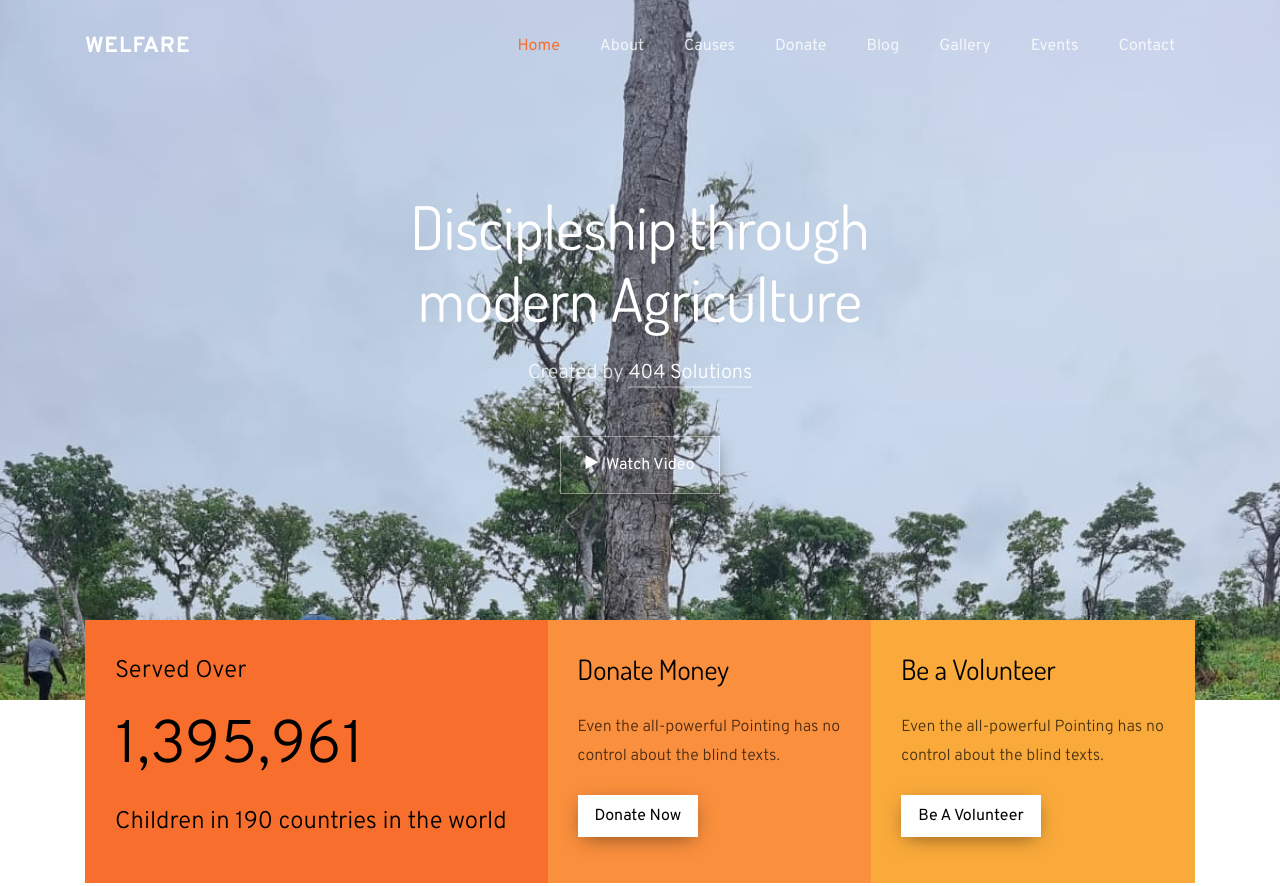
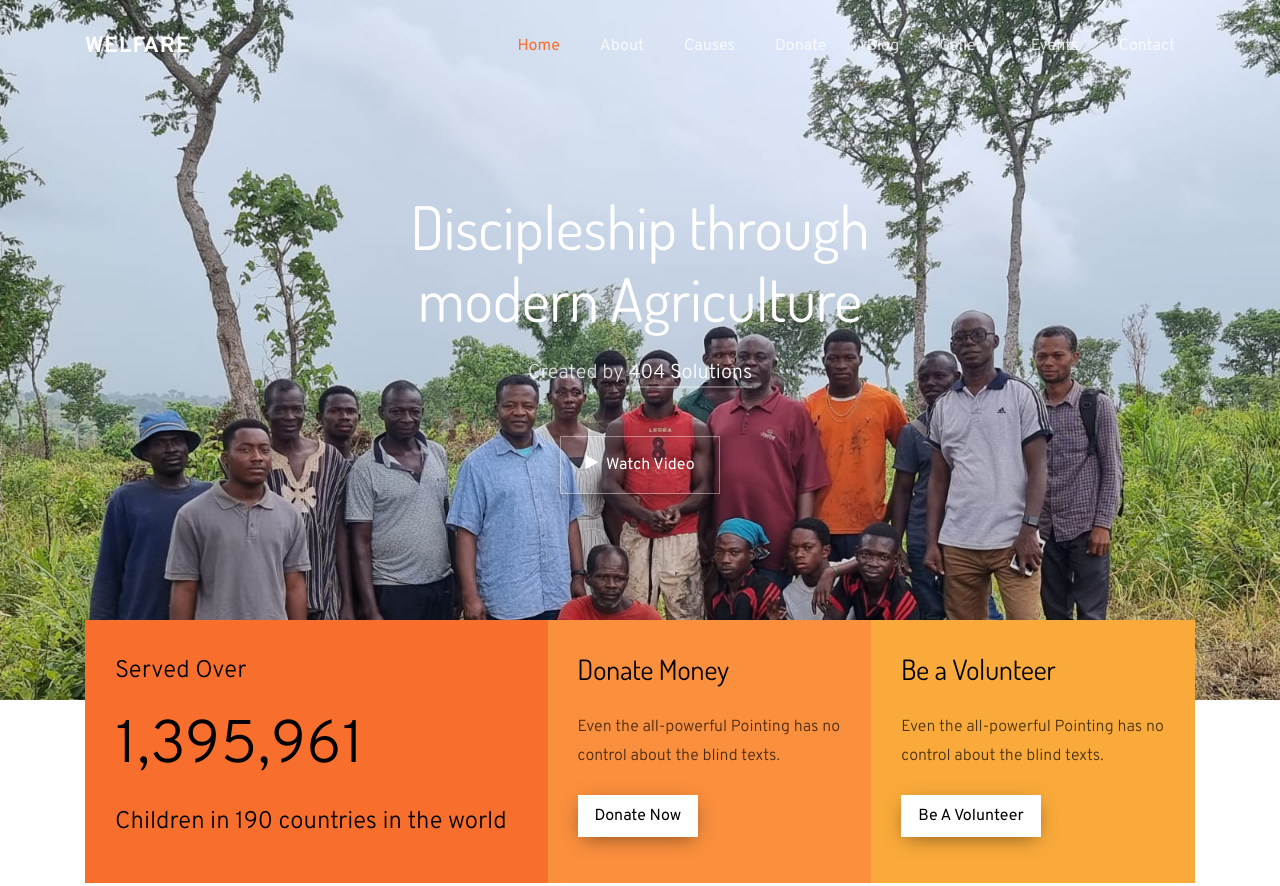
Before and after one commit to BraKoose/PanixWebsite, a plain HTML site: page index.html in a window 1280 px wide. Shown: the top 886 px of the page. Drawn offline with Linux system fonts and the light colour scheme; some packages are replaced by stand-ins of ours; no server answers; animation ran at ten frames a second; files whose address does not match are found by name.

Commit message:
new positions

```diff
--- a/index.html
+++ b/index.html
@@ -88,7 +88,7 @@
 
     <div
       class="hero-wrap"
-      style="background-image: url('images/bg_7.jpeg')"
+      style="background-image: url('images/bg_4.jpeg')"
       data-stellar-background-ratio="0.5"
     >
       <div class="overlay"></div>
```
